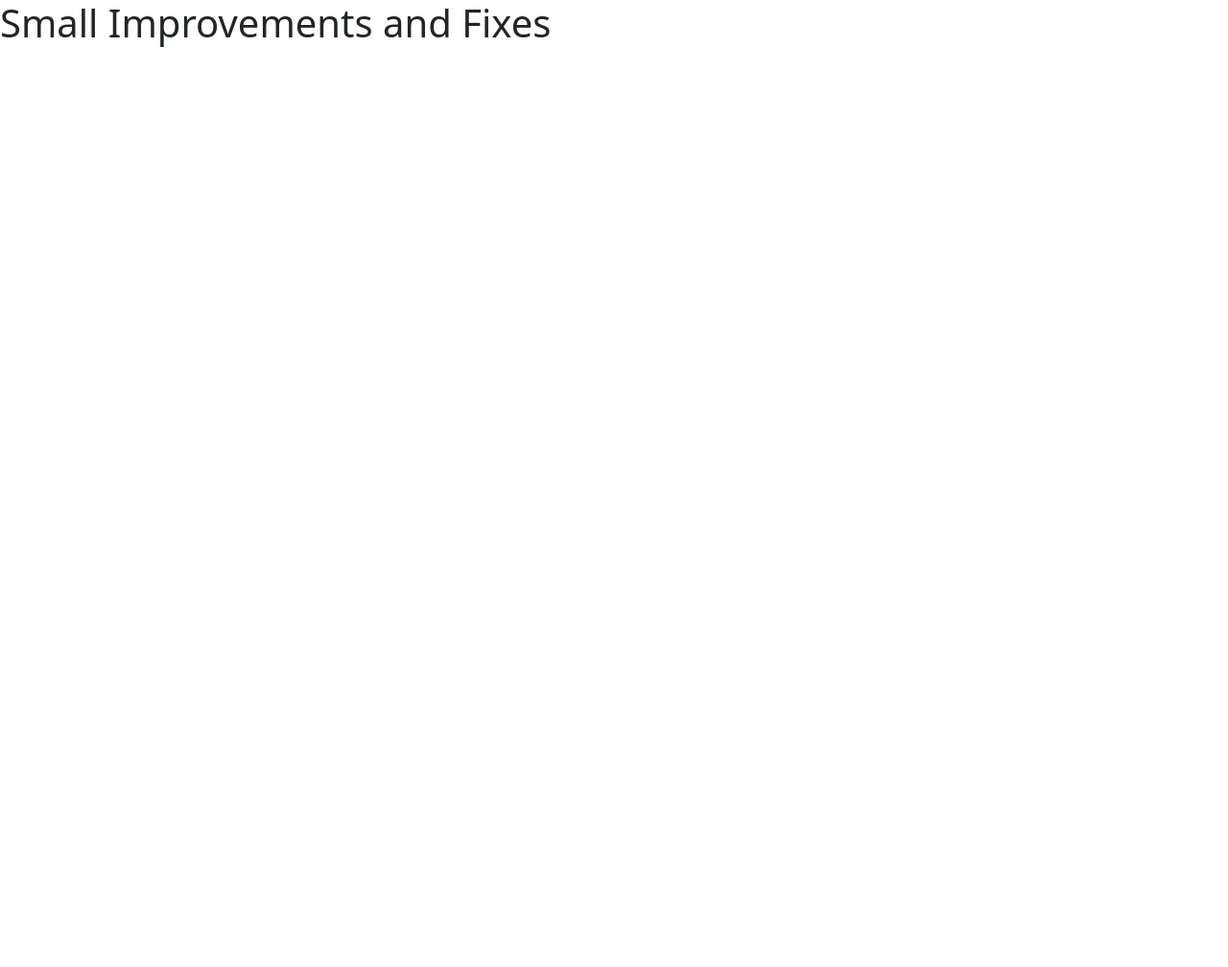
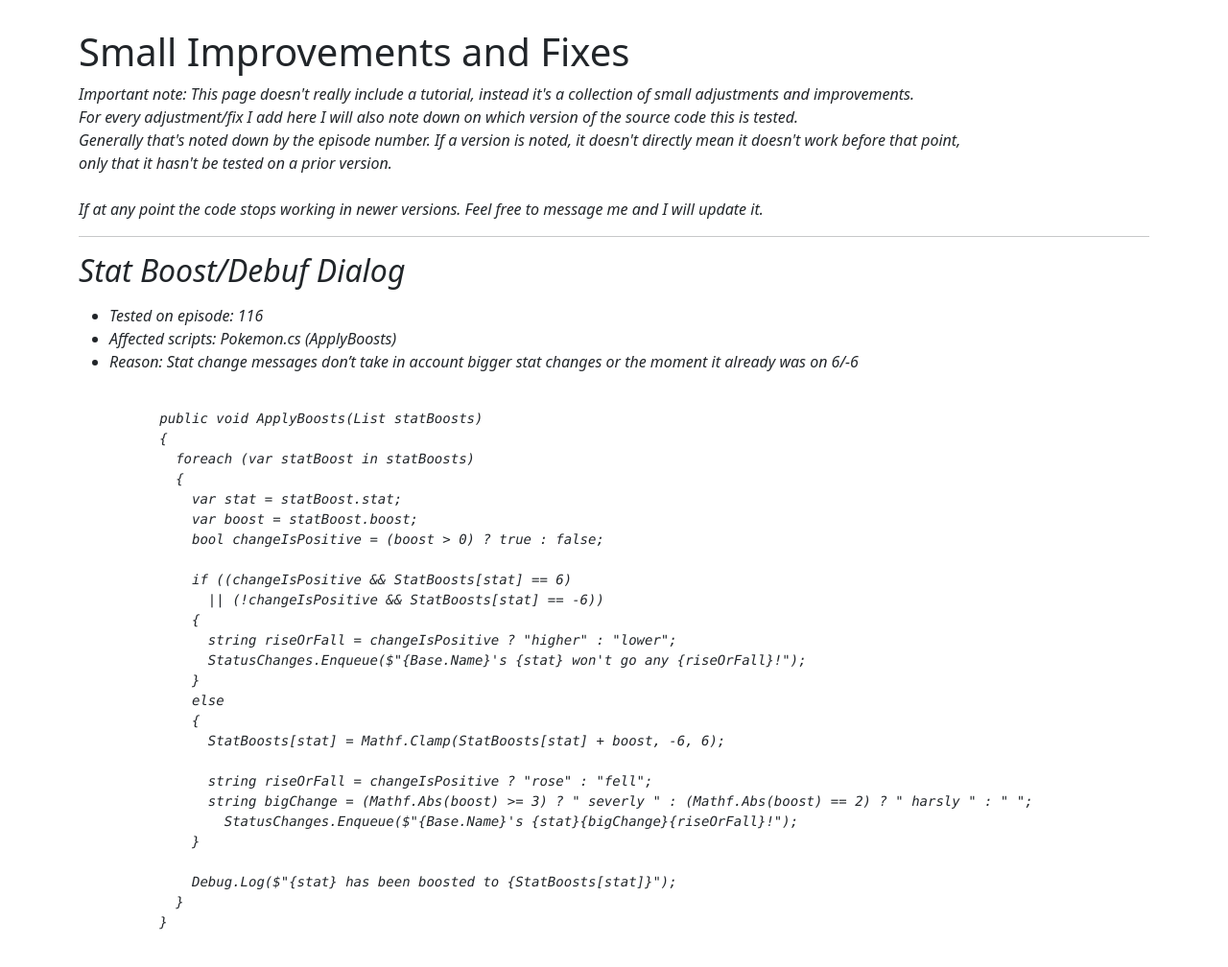
Before and after one commit to okapifan/okapifan.github.io, a plain HTML site: page PokeTutorials/Small-Improvements-and-Fixes.html in a window 1280 px wide. Shown: the whole page at 96% size. Before the commit the page ends 800 px from the top, so only its background shows below. Drawn offline with nearby package versions, Linux system fonts and the light colour scheme.

Commit message:
Update Small-Improvements-and-Fixes.html

```diff
--- a/PokeTutorials/Small-Improvements-and-Fixes.html
+++ b/PokeTutorials/Small-Improvements-and-Fixes.html
@@ -5,7 +5,54 @@
   <script src="https://cdn.jsdelivr.net/npm/bootstrap@5.3.3/dist/js/bootstrap.bundle.min.js" integrity="sha384-YvpcrYf0tY3lHB60NNkmXc5s9fDVZLESaAA55NDzOxhy9GkcIdslK1eN7N6jIeHz" crossorigin="anonymous"></script>
 </header>
 <body>
-  <h1>Small Improvements and Fixes</h1>
-  <p></p>
+  <body style="padding-top: 30px;">
+    <div class="container">
+      <h1>Small Improvements and Fixes</h1>
+      <p>
+        <i>Important note: This page doesn't really include a tutorial, instead it's a collection of small adjustments and improvements.<br />
+        For every adjustment/fix I add here I will also note down on which version of the source code this is tested. <br />
+        Generally that's noted down by the episode number. If a version is noted, it doesn't directly mean it doesn't work before that point, <br />
+        only that it hasn't be tested on a prior version. <br /><br />
+
+        If at any point the code stops working in newer versions. Feel free to message me and I will update it.
+      </p>
+      <hr />
+      <h2>Stat Boost/Debuf Dialog</h2>
+      <p>
+        <ul>
+          <li>Tested on episode: 116</li>
+          <li>Affected scripts: Pokemon.cs (ApplyBoosts)</li>
+          <li>Reason: Stat change messages don’t take in account bigger stat changes or the moment it already was on 6/-6</li>
+        </ul>
+        <pre><code>
+          public void ApplyBoosts(List<StatBoost> statBoosts)
+          {
+            foreach (var statBoost in statBoosts)
+            {
+              var stat = statBoost.stat;
+              var boost = statBoost.boost;
+              bool changeIsPositive = (boost > 0) ? true : false;
+
+              if ((changeIsPositive && StatBoosts[stat] == 6)
+                || (!changeIsPositive && StatBoosts[stat] == -6))
+              {
+                string riseOrFall = changeIsPositive ? "higher" : "lower";
+                StatusChanges.Enqueue($"{Base.Name}'s {stat} won't go any {riseOrFall}!");
+              }
+              else
+              {
+                StatBoosts[stat] = Mathf.Clamp(StatBoosts[stat] + boost, -6, 6);
+
+                string riseOrFall = changeIsPositive ? "rose" : "fell";
+                string bigChange = (Mathf.Abs(boost) >= 3) ? " severly " : (Mathf.Abs(boost) == 2) ? " harsly " : " ";
+                  StatusChanges.Enqueue($"{Base.Name}'s {stat}{bigChange}{riseOrFall}!");
+              }
+
+              Debug.Log($"{stat} has been boosted to {StatBoosts[stat]}");
+            }
+          }
+        </code></pre>
+      </p>
+    </div>
   </body>
 </html>
```
